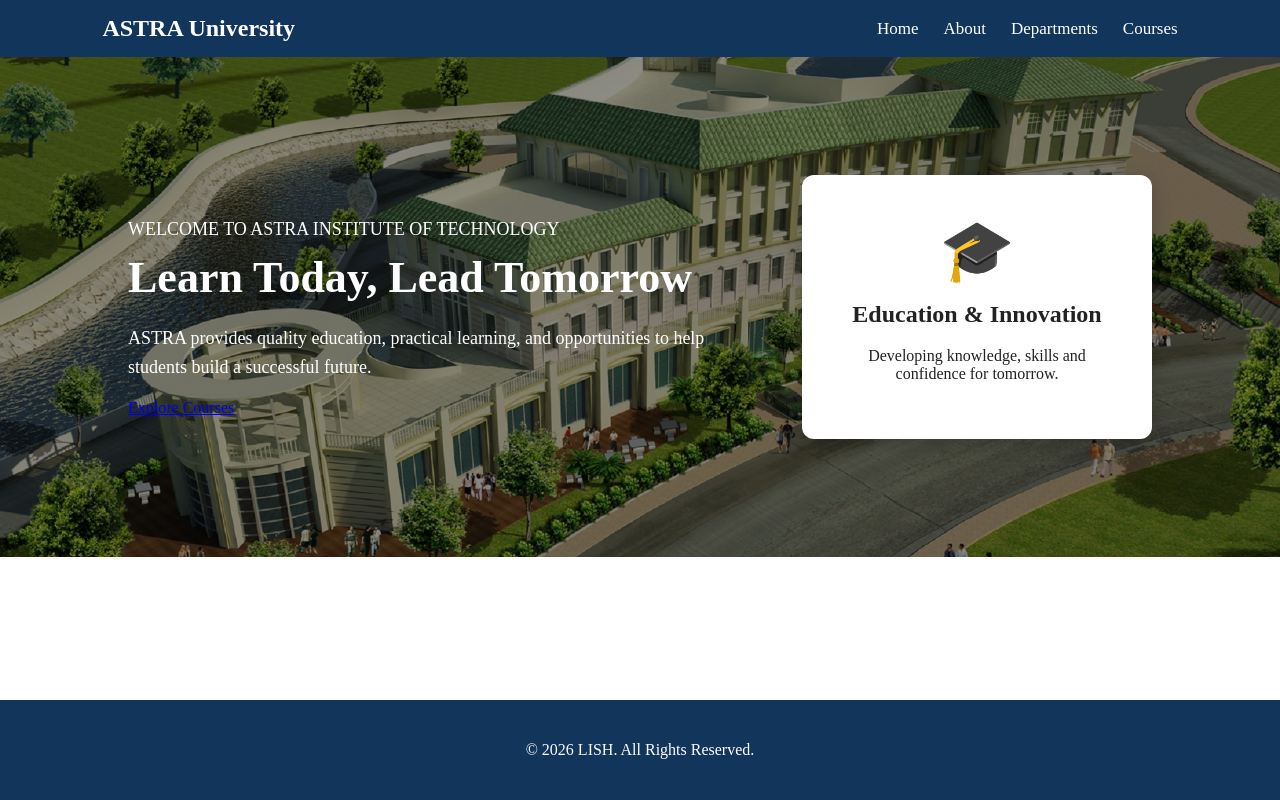
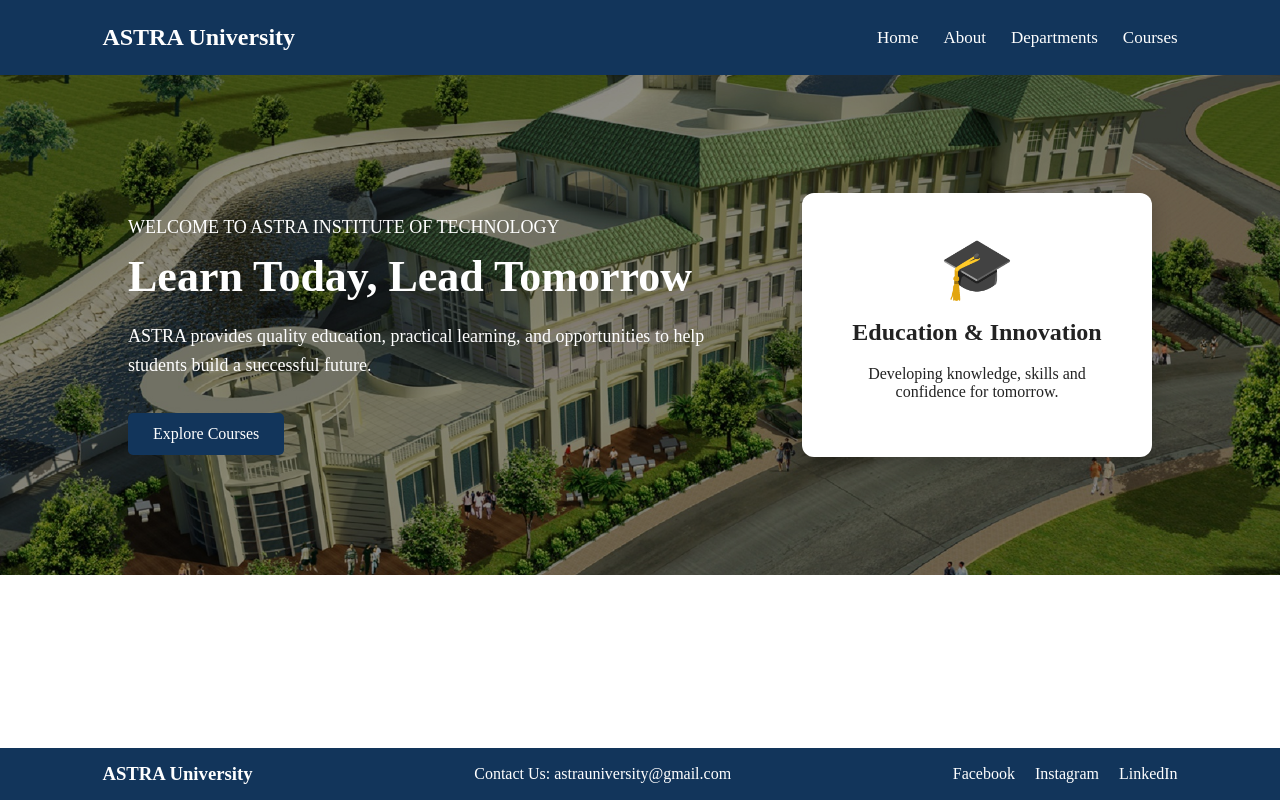
Before and after one commit to Vishali14-P/university-website, a React (Vite) app: page / in a window 1280 px wide. Built offline with nearby package versions, Linux system fonts and the light colour scheme.

Commit message:
Update website

```diff
--- a/src/App.css
+++ b/src/App.css
@@ -3,16 +3,6 @@ body,
 #root {
     min-height: 100%;
     margin: 0;
-}
-
-.app {
-    min-height: 100vh;
-    display: flex;
-    flex-direction: column;
-}
-
-.main-content {
-    flex: 1;
 }
 * {
     box-sizing: border-box;
@@ -22,7 +12,16 @@ body {
     font-family: Montserrat;
     color: #222;
 }
+.app {
+    min-height: 100vh;
+    display: flex;
+    flex-direction: column;
+}
+.main-content {
+    flex: 1;
+}
 .header {
+    min-height: 75px;
     display: flex;
     align-items: center;
     justify-content: space-between;
@@ -30,33 +29,27 @@ body {
     background-color: #12355b;
     color: white;
 }
-
 .logo-section {
     display: flex;
     align-items: center;
     gap: 10px;
 }
-
 .logo {
     font-size: 35px;
 }
-
 .logo-section h2 {
     margin: 0;
     color: white;
 }
-
 nav {
     display: flex;
     gap: 25px;
 }
-
 nav a {
     color: white;
     text-decoration: none;
     font-size: 17px;
 }
-
 nav a:hover {
     color: #dbeafe;
 }
@@ -117,6 +110,19 @@ nav a:hover {
 .hero-content button:hover {
     background-color: #1d568d;
 }
+.explore-button {
+    display: inline-block;
+    margin-top: 15px;
+    padding: 12px 25px;
+    background-color: #12355b;
+    color: white;
+    text-decoration: none;
+    border-radius: 5px;
+    font-size: 16px;
+}
+.explore-button:hover {
+    background-color: #1d568d;
+}
 .hero-card {
     flex: 0 0 350px;
     padding: 40px;
@@ -161,15 +167,41 @@ nav a:hover {
     line-height: 1.5;
 }
 .footer {
-    padding: 25px;
-    text-align: center;
+    padding: 15px 8%;
     background-color: #12355b;
     color: white;
 }
+.footer-content {
+    width: 100%;
+    display: flex;
+    align-items: center;
+    justify-content: space-between;
+    gap: 20px;
+}
+.footer h3 {
+    margin: 0;
+}
+.footer p {
+    margin: 0;
+}
+.social-links {
+    display: flex;
+    gap: 20px;
+}
+.social-links a {
+    color: white;
+    text-decoration: none;
+}
+.social-links a:hover {
+    color: #dbeafe;
+}
 @media (max-width: 700px) {
+
     .header {
+        min-height: auto;
         flex-direction: column;
         gap: 15px;
+        padding: 15px 8%;
     }
     nav {
         flex-wrap: wrap;
@@ -181,11 +213,9 @@ nav a:hover {
         text-align: center;
         padding: 50px 20px;
     }
-
     .hero-content h1 {
         font-size: 34px;
     }
-
     .hero-card {
         width: 100%;
         max-width: 400px;
@@ -195,9 +225,13 @@ nav a:hover {
         flex-direction: column;
         align-items: center;
     }
-
     .card {
         width: 100%;
         max-width: 400px;
     }
+    .footer-content {
+        flex-direction: column;
+        text-align: center;
+        gap: 10px;
+    }
 }
--- a/src/components/Footer.jsx
+++ b/src/components/Footer.jsx
@@ -1,7 +1,15 @@
 function Footer() {
     return (
         <footer className="footer">
-            <p>© 2026 LISH. All Rights Reserved.</p>
+            <div className="footer-content">
+                <h3>ASTRA University</h3>
+                <p>Contact Us: astrauniversity@gmail.com</p>
+                <div className="social-links">
+                    <a href="#">Facebook</a>
+                    <a href="#">Instagram</a>
+                    <a href="#">LinkedIn</a>
+                </div>
+            </div>
         </footer>
     );
 }
```
